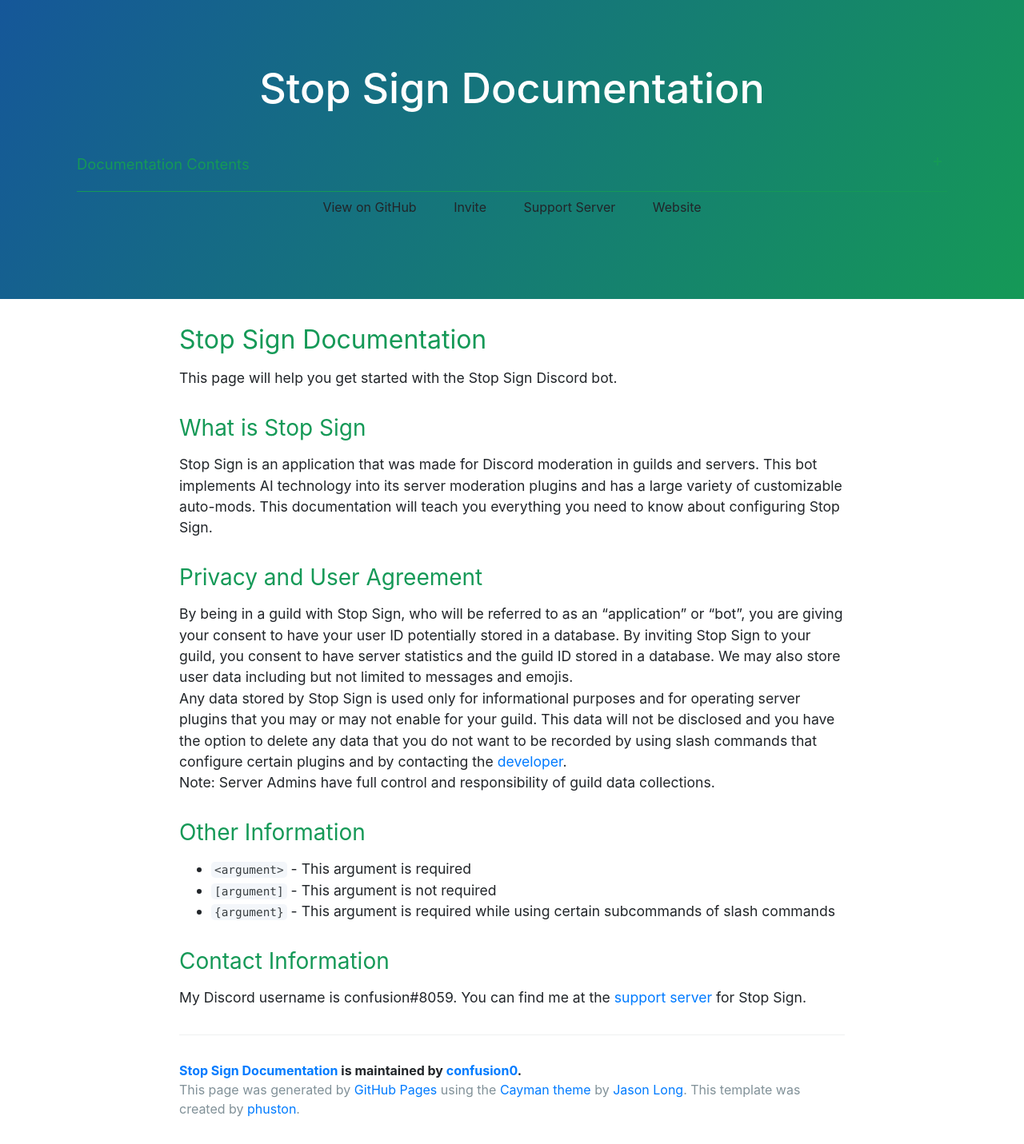
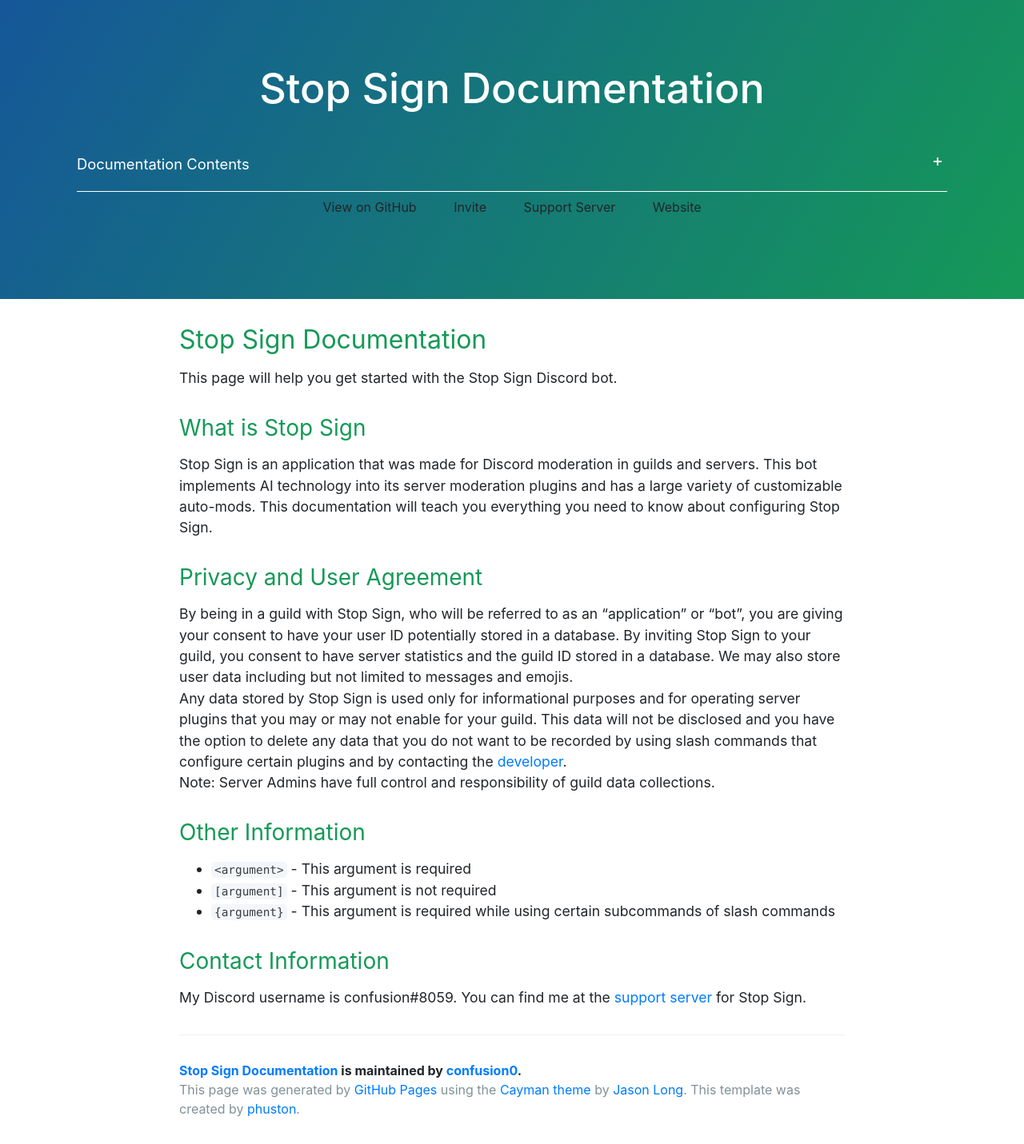
Before and after one commit to confusion0/stop-sign-bot-slash-commands, a Jekyll site: the page built from introduction.md, in a window 1280 px wide. Shown: the whole page at 80% size. Built offline with Jekyll 4.4.1, drawn with Linux system fonts in a browser that asks for light colours; nearby versions of some CDN libraries; library files that are not in the unit come from our copies.

Commit message:
Update ope.css

```diff
--- a/stylesheets/ope.css
+++ b/stylesheets/ope.css
@@ -1,10 +1,10 @@
 :root {
-  --main-color: #159957;
-  --background: #159957;
-  --secondary: #159957;
-  --link: #159957;
-  --text-color: #159957;
-  --secondary-text-color: #159957;
+  --main-color: ##ffffff;
+  --background: #ffffff;
+  --secondary: #ffffff;
+  --link: #ffffff;
+  --text-color: #ffffff;
+  --secondary-text-color: #ffffff;
 }
 
 .footer-dark {
```
